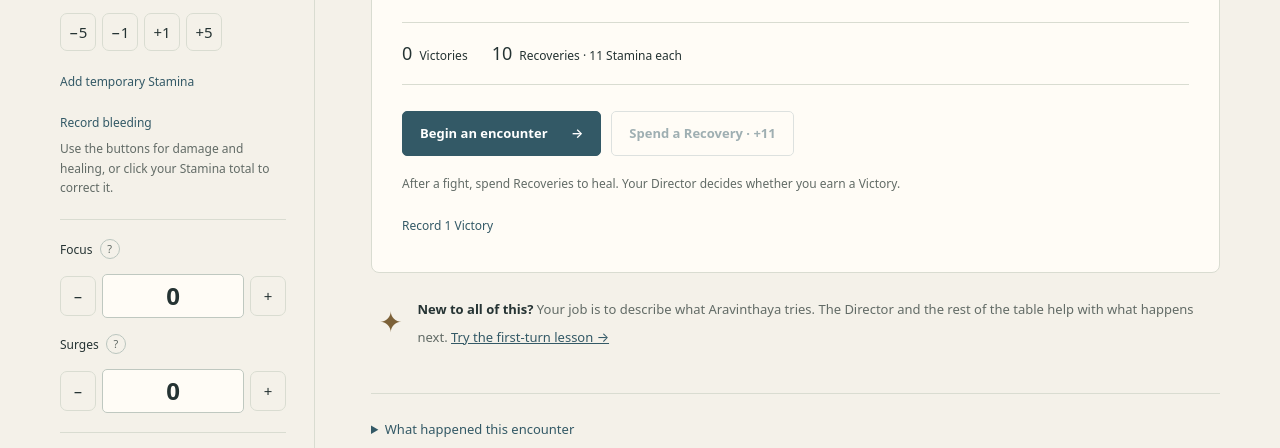
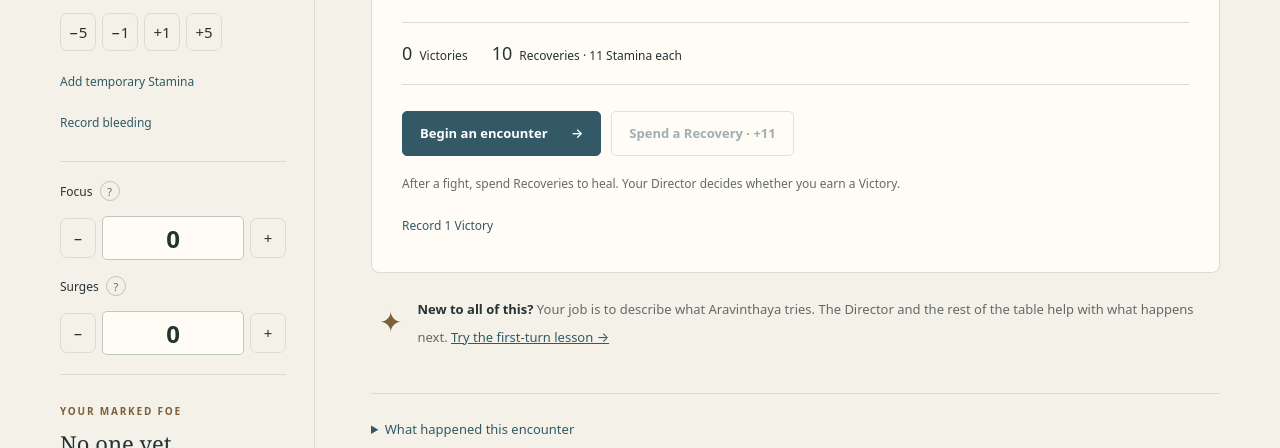
Before and after one commit to RosieCampbell/draw-steel-companion, a website: page guided.html in a window 1280 px wide. Shown: the part 652-1100 px from the top of the page. Drawn offline with Linux system fonts and the light colour scheme.

Commit message:
Remove redundant stamina helper text

```diff
--- a/guided.html
+++ b/guided.html
@@ -86,7 +86,7 @@
             <div class="health-track"><span id="healthFill"></span></div>
             <p id="tempStamina" class="small muted"></p>
             <div class="quick-controls" aria-label="Stamina shortcuts"><button data-quick-damage="5" aria-label="Take 5 damage">−5</button><button data-quick-damage="1" aria-label="Take 1 damage">−1</button><button data-quick-heal="1" aria-label="Heal 1 Stamina">+1</button><button data-quick-heal="5" aria-label="Heal 5 Stamina">+5</button></div>
-            <div class="stamina-extras"><button class="text-button" data-stamina-extra="temp">Add temporary Stamina</button><button class="text-button" data-stamina-extra="loss">Record bleeding</button></div><p class="small muted">Use the buttons for damage and healing, or click your Stamina total to correct it.</p>
+            <div class="stamina-extras"><button class="text-button" data-stamina-extra="temp">Add temporary Stamina</button><button class="text-button" data-stamina-extra="loss">Record bleeding</button></div>
           </div>
           <div class="resource-pair">
             <div>
```
